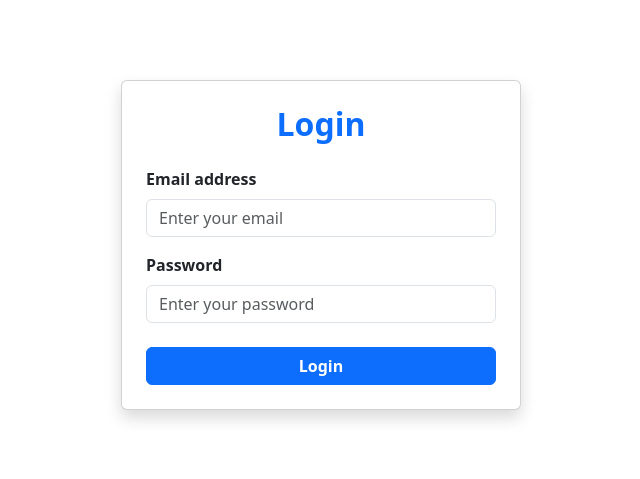
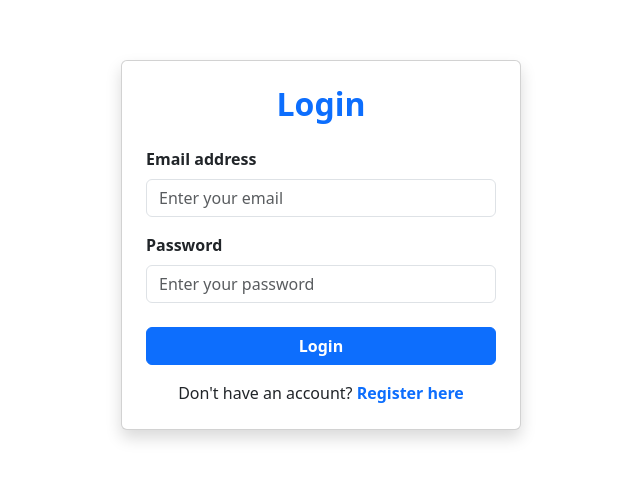
Before and after one commit to aadilaliofficial/kanban-todo-assignment, a React (Vite) app in the folder client/: page /login in a window 1280 px wide. Shown: the part 155-634 px from the top of the page, without its empty margins (319-959 px from the left). Built offline with nearby package versions, Linux system fonts and the light colour scheme; no server answers.

Commit message:
Update Login.jsx

```diff
--- a/client/src/auth/Login.jsx
+++ b/client/src/auth/Login.jsx
@@ -1,6 +1,6 @@
 import React, { useState } from 'react';
 import axios from '../api/axios';
-import { useNavigate } from 'react-router-dom';
+import { useNavigate, Link } from 'react-router-dom';
 
 const Login = () => {
   const [form, setForm] = useState({ email: '', password: '' });
@@ -59,6 +59,13 @@ const Login = () => {
             Login
           </button>
         </form>
+
+        <div className="mt-3 text-center">
+          <span>Don't have an account? </span>
+          <Link to="/register" className="text-decoration-none fw-semibold">
+            Register here
+          </Link>
+        </div>
       </div>
     </div>
   );
```
